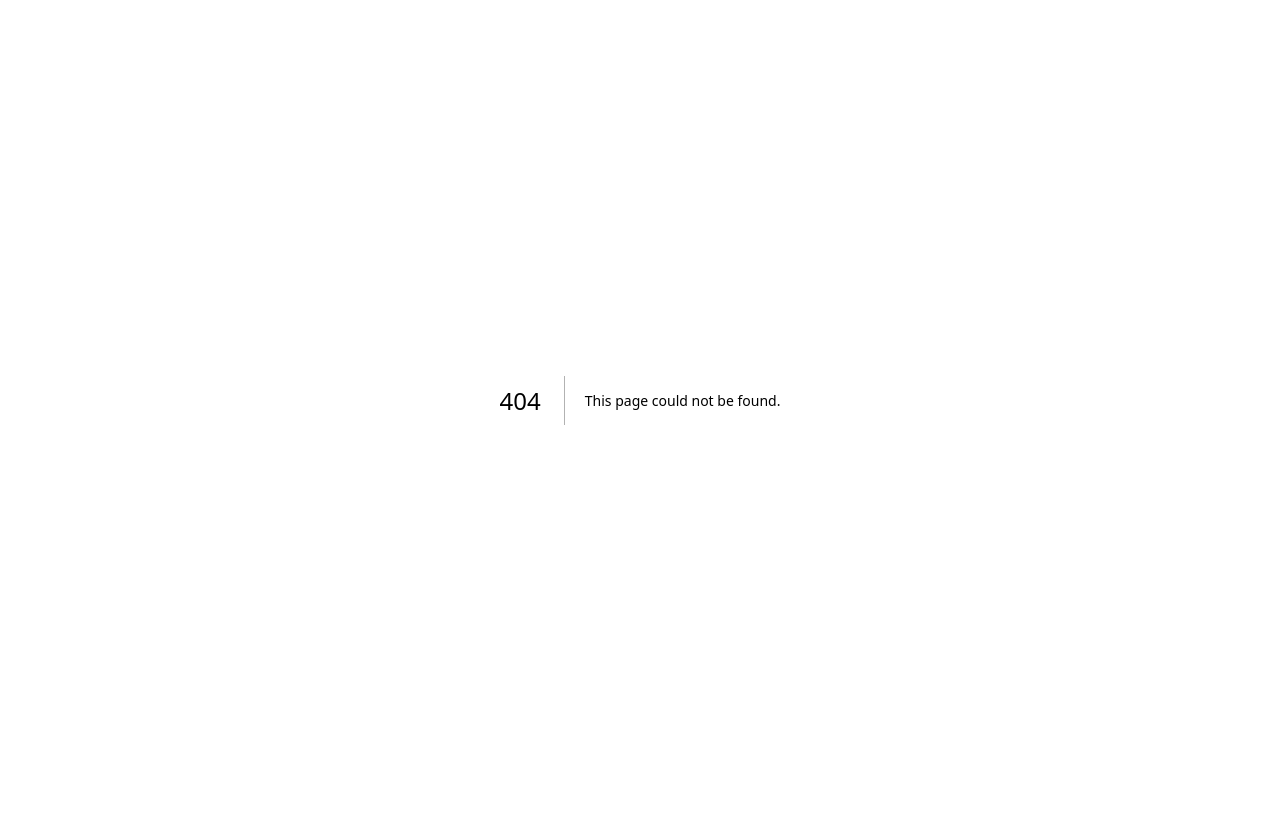
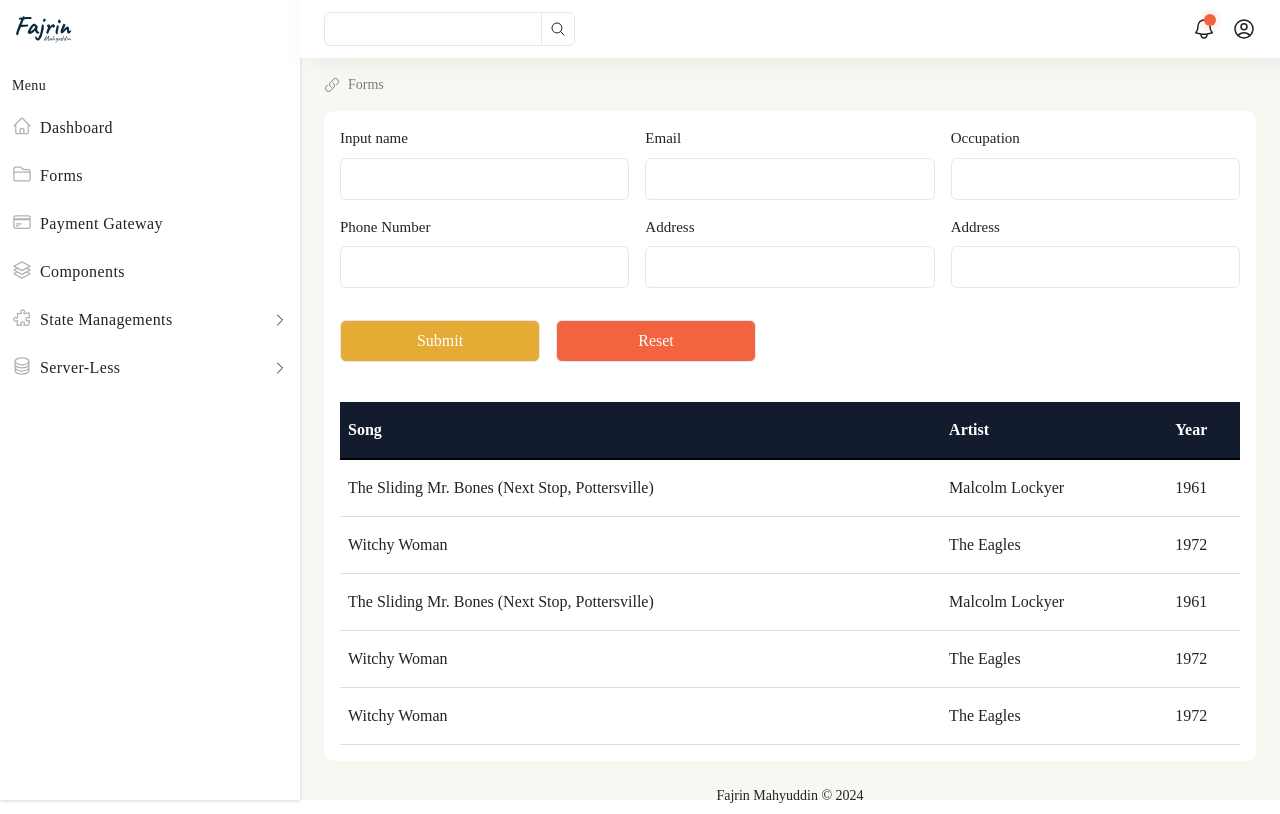
Before and after one commit to Fajrin-Mahyuddin/my-dashboard, a Next.js app: page /forms in a window 1280 px wide. Before the commit this address had no page. Built offline with nearby package versions, Linux system fonts and the light colour scheme.

Commit message:
form feature

```diff
--- /dev/null
+++ b/app/forms/page.tsx
@@ -0,0 +1,49 @@
+import TablesList from "components/organisms/tables/Tables";
+import TextInputWithLabel from "components/molecules/inputs/TextInputWithLabel";
+import BaseLayout from "components/templates/Layout";
+import React from "react";
+
+const FormPage = () => {
+  return (
+    <BaseLayout>
+      <div className="bg-[white] h-full">
+        <div className="grid gap-4 grid-cols-3">
+          <TextInputWithLabel name="name" id="name" orient="col">
+            Input name
+          </TextInputWithLabel>
+          <TextInputWithLabel type="email" name="email" id="email" orient="col">
+            Email
+          </TextInputWithLabel>
+          <TextInputWithLabel name="occupation" id="occupation" orient="col">
+            Occupation
+          </TextInputWithLabel>
+          <TextInputWithLabel
+            type="number"
+            name="phone"
+            id="phone"
+            orient="col"
+          >
+            Phone Number
+          </TextInputWithLabel>
+          <TextInputWithLabel name="occupation" id="occupation" orient="col">
+            Address
+          </TextInputWithLabel>
+          <TextInputWithLabel name="occupation" id="occupation" orient="col">
+            Address
+          </TextInputWithLabel>
+        </div>
+        <div className="mt-8 space-x-4">
+          <button className="border p-2 w-[200px] rounded-md bg-[#E6AB35] text-[white] transition-all">
+            Submit
+          </button>
+          <button className="border p-2 w-[200px] rounded-md bg-[#F26440] text-[white] transition-all">
+            Reset
+          </button>
+        </div>
+        <TablesList isLoading={false} />
+      </div>
+    </BaseLayout>
+  );
+};
+
+export default FormPage;
--- a/app/page.tsx
+++ b/app/page.tsx
@@ -1,5 +1,5 @@
 "use client";
-import SkeletonTable from "components/organisms/skeleton/Tabel";
+
 import SkeletonCard from "components/organisms/skeleton/Card";
 import BaseLayout from "components/templates/Layout";
 import { useEffect, useState } from "react";
@@ -9,6 +9,7 @@ import {
   PresentationChartBarIcon,
   ShoppingCartIcon,
 } from "@heroicons/react/24/outline";
+import TablesList from "components/organisms/tables/Tables";
 
 export default function Page({
   params,
@@ -29,7 +30,7 @@ export default function Page({
 
   return (
     <BaseLayout>
-      <div className="flex flex-col bg-[#fff] h-full p-4 rounded-[10px]">
+      <div className="flex flex-col">
         {isLoading ? (
           <div className="flex gap-4">
             <SkeletonCard isLoading={isLoading} />
@@ -47,63 +48,18 @@ export default function Page({
               label="Inbox"
               desc="Lorem ipsum dolor sit amet"
               icon={PresentationChartBarIcon}
-              colors="#F26440"
+              colors="bg-[#F26440]"
             />
             <CardStatistic
               label="Product sell"
               desc="Lorem ipsum "
               icon={ShoppingCartIcon}
-              colors="#E6AB35"
+              colors="bg-[#E6AB35]"
             />
           </div>
         )}
 
-        <table className="border-collapse border-spacing-6 mt-10 table-auto w-full">
-          <thead>
-            <tr className="bg-[#131B2E] text-[#fff] text-left border-b-2 border-b-black">
-              <th className="py-4 pl-2">Song</th>
-              <th>Artist</th>
-              <th>Year</th>
-            </tr>
-          </thead>
-          <tbody>
-            {isLoading ? (
-              <SkeletonTable isLoading={isLoading} rows={3} cols={2} />
-            ) : (
-              <>
-                <tr className="border-b-[1px] border-b-[#dfdfdf]">
-                  <td className="py-4 pl-2">
-                    The Sliding Mr. Bones (Next Stop, Pottersville)
-                  </td>
-                  <td>Malcolm Lockyer</td>
-                  <td>1961</td>
-                </tr>
-                <tr className="border-b-[1px] border-b-[#dfdfdf]">
-                  <td className="py-4 pl-2">Witchy Woman</td>
-                  <td>The Eagles</td>
-                  <td>1972</td>
-                </tr>
-                <tr className="border-b-[1px] border-b-[#dfdfdf]">
-                  <td className="py-4 pl-2">
-                    The Sliding Mr. Bones (Next Stop, Pottersville)
-                  </td>
-                  <td>Malcolm Lockyer</td>
-                  <td>1961</td>
-                </tr>
-                <tr className="border-b-[1px] border-b-[#dfdfdf]">
-                  <td className="py-4 pl-2">Witchy Woman</td>
-                  <td>The Eagles</td>
-                  <td>1972</td>
-                </tr>
-                <tr className="border-b-[1px] border-b-[#dfdfdf]">
-                  <td className="py-4 pl-2">Witchy Woman</td>
-                  <td>The Eagles</td>
-                  <td>1972</td>
-                </tr>
-              </>
-            )}
-          </tbody>
-        </table>
+        <TablesList isLoading={isLoading} />
       </div>
     </BaseLayout>
   );
--- a/components/atoms/breadcrumbs/index.tsx
+++ b/components/atoms/breadcrumbs/index.tsx
@@ -1,11 +1,28 @@
+import { LinkIcon } from "@heroicons/react/24/outline";
 import React from "react";
 
-const Breadcrumb = () => {
+type TBreadcrumb = {
+  data: {
+    url: string;
+    label: string;
+  }[];
+};
+const Breadcrumb = ({ data }: TBreadcrumb) => {
   return (
-    <ul className="flex text-[14px] text-[#7c7c7c] flex-row gap-2 [&>li+li]:before:content-['/\00a0'] capitalize">
-      <li>home</li>
+    <ul className="flex text-[14px] items-center text-[#7c7c7c] flex-row gap-2 [&>li+li]:before:content-['/\00a0'] capitalize">
+      <LinkIcon className="size-4" />
+      {data.map(({ url, label }, i) => {
+        return (
+          <li key={i}>
+            <a className="hover:text-hover" href={url}>
+              {label}
+            </a>
+          </li>
+        );
+      })}
+      {/* <li>home</li>
       <li>form</li>
-      <li>input</li>
+      <li>input</li> */}
     </ul>
   );
 };
--- /dev/null
+++ b/components/atoms/inputs/Label.tsx
@@ -0,0 +1,13 @@
+import React from "react";
+
+const Label = ({
+  children,
+  htmlFor,
+}: {
+  children: string;
+  htmlFor: string;
+}) => {
+  return <label htmlFor={htmlFor}>{children}</label>;
+};
+
+export default Label;
--- /dev/null
+++ b/components/atoms/inputs/TextInput.tsx
@@ -0,0 +1,15 @@
+import { Input } from "@headlessui/react";
+import React from "react";
+
+const TextInput = ({ id, name }: { id: string; name: string }) => {
+  return (
+    <Input
+      className="self-start border outline-none"
+      type="text"
+      name={name}
+      id={id}
+    />
+  );
+};
+
+export default TextInput;
--- /dev/null
+++ b/components/molecules/inputs/TextInputWithLabel.tsx
@@ -0,0 +1,34 @@
+import React from "react";
+import { Input } from "@headlessui/react";
+
+const TextInputWithLabel = ({
+  children,
+  name,
+  id,
+  orient = "col",
+  type = "text",
+}: {
+  id: string;
+  name: string;
+  children?: string;
+  type?: "text" | "email" | "number";
+  orient?: "row" | "col";
+}) => {
+  return (
+    <div className={`flex gap-2 flex-${orient}`}>
+      <label className="text-[15px]" htmlFor="oke">
+        {children}
+      </label>
+      <Input
+        type={type}
+        className="min-w-[250px] p-2 rounded-md border outline-none"
+        name={name}
+        id={id}
+        autoComplete="off"
+        autoCorrect="disable"
+      />
+    </div>
+  );
+};
+
+export default TextInputWithLabel;
--- a/components/organisms/card/CardStatistic.tsx
+++ b/components/organisms/card/CardStatistic.tsx
@@ -11,12 +11,12 @@ const CardStatistic = ({
   label,
   desc,
   icon: Icon,
-  colors = "#286F6C",
+  colors = "bg-[#286F6C]",
 }: TCardStatistic) => {
   return (
     <div className="border w-full bg-[#fff] rounded-lg p-4 flex items-end flex-col">
-      <div className={`bg-[${colors}] text-[white] p-2 rounded-full mb-4`}>
-        <Icon className="size-5" />
+      <div className={`${colors} text-[white] p-2 rounded-full mb-4`}>
+        <Icon className="size-8" />
       </div>
       <p className="font-bold uppercase text-[20px]">{label}</p>
       <span className="text-[11px] font-light italic text-[#868686]">
--- /dev/null
+++ b/components/organisms/tables/Tables.tsx
@@ -0,0 +1,55 @@
+import React from "react";
+import SkeletonTable from "components/organisms/skeleton/Tabel";
+
+const TablesList = ({ isLoading }: { isLoading: boolean }) => {
+  return (
+    <table className="border-collapse border-spacing-6 mt-10 table-auto w-full">
+      <thead>
+        <tr className="bg-[#131B2E] text-[#fff] text-left border-b-2 border-b-black">
+          <th className="py-4 pl-2">Song</th>
+          <th>Artist</th>
+          <th>Year</th>
+        </tr>
+      </thead>
+      <tbody>
+        {isLoading ? (
+          <SkeletonTable isLoading={isLoading} rows={3} cols={2} />
+        ) : (
+          <>
+            <tr className="border-b-[1px] border-b-[#dfdfdf]">
+              <td className="py-4 pl-2">
+                The Sliding Mr. Bones (Next Stop, Pottersville)
+              </td>
+              <td>Malcolm Lockyer</td>
+              <td>1961</td>
+            </tr>
+            <tr className="border-b-[1px] border-b-[#dfdfdf]">
+              <td className="py-4 pl-2">Witchy Woman</td>
+              <td>The Eagles</td>
+              <td>1972</td>
+            </tr>
+            <tr className="border-b-[1px] border-b-[#dfdfdf]">
+              <td className="py-4 pl-2">
+                The Sliding Mr. Bones (Next Stop, Pottersville)
+              </td>
+              <td>Malcolm Lockyer</td>
+              <td>1961</td>
+            </tr>
+            <tr className="border-b-[1px] border-b-[#dfdfdf]">
+              <td className="py-4 pl-2">Witchy Woman</td>
+              <td>The Eagles</td>
+              <td>1972</td>
+            </tr>
+            <tr className="border-b-[1px] border-b-[#dfdfdf]">
+              <td className="py-4 pl-2">Witchy Woman</td>
+              <td>The Eagles</td>
+              <td>1972</td>
+            </tr>
+          </>
+        )}
+      </tbody>
+    </table>
+  );
+};
+
+export default TablesList;
--- a/components/templates/Layout.tsx
+++ b/components/templates/Layout.tsx
@@ -6,12 +6,32 @@ import Breadcrumb from "components/atoms/breadcrumbs";
 import MainHeader from "components/organisms/header";
 import Sidebar from "components/organisms/sidebar";
 import Footers from "components/atoms/footers";
+import { useRouter, usePathname, useSearchParams } from "next/navigation";
 
 interface IBaseLayout {
   children: JSX.Element;
 }
 
+type TBreadcrumbValue = {
+  url: string;
+  label: string;
+};
+
 const BaseLayout = ({ children }: IBaseLayout) => {
+  const route = useRouter();
+  const pathname = usePathname();
+  let splitPathname = pathname.split("/");
+  splitPathname.shift();
+
+  const objVal: string[] = [];
+  let breadcrumbsValue: TBreadcrumbValue[] = splitPathname.map((item) => {
+    objVal.push(item);
+    return {
+      label: pathname === "/" ? "Dashboard" : item,
+      url: "/" + objVal.join("/"),
+    };
+  });
+
   return (
     <main className="flex flex-row h-screen bg-[#f8f7f1]">
       <div className="w-[80rem] max-w-[300px] bg-white shadow-[rgba(0,0,0,0.16)_0px_1px_4px]">
@@ -20,8 +40,8 @@ const BaseLayout = ({ children }: IBaseLayout) => {
       <div className="flex flex-col gap-4 w-full">
         <MainHeader />
         <div className="flex flex-col h-full w-full gap-4 px-6">
-          <Breadcrumb />
-          {children}
+          <Breadcrumb data={breadcrumbsValue} />
+          <div className="bg-[#fff] h-full p-4 rounded-[10px]">{children}</div>
         </div>
         <Footers />
       </div>
```
